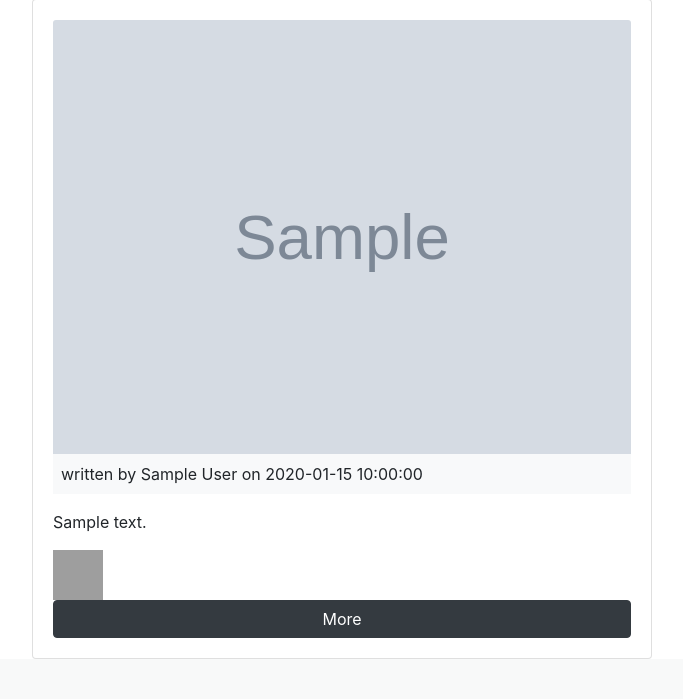
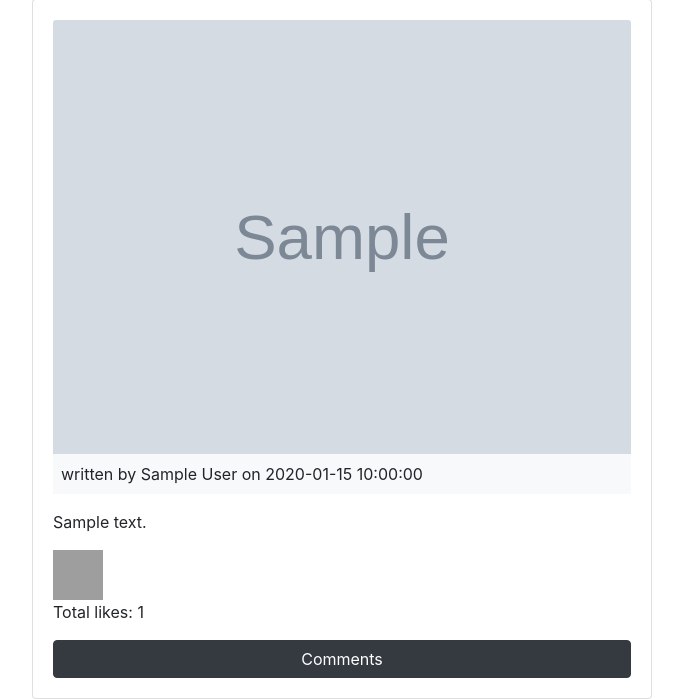
Before and after one commit to amazhara/camagru, a PHP site: page /posts in a window 1280 px wide. Shown: the part 145-844 px from the top of the page, without its empty margins (298-981 px from the left). Before the commit the page ends 804 px from the top, so only its background shows below. Run offline with PHP 8.4, Linux system fonts and the light colour scheme; the visitor is signed in with stand-in values (Sample User, id 1); tables that the repository leaves empty or names only in its code hold one stand-in row (values such as "Sample post"); grey boxes marked "Sample" are stand-in pictures; some libraries are stand-ins or nearby versions; grey boxes are pictures that could not be loaded.

Commit message:
Add likes count, now user can see how many likes post has

```diff
--- a/camagru/app/controllers/Posts.php
+++ b/camagru/app/controllers/Posts.php
@@ -21,12 +21,7 @@ class Posts extends Controller
     }
 
     public function index() {
-        // User must log in to see posts
-        if (!isLoggedIn()) {
-            flash('login_to_post', 'Please, login to see posts list');
-            redirect('/users/login');
-        }
-
+        // Get all posts info from model
         $posts = $this->postModel->getPosts();
 
         // Check whether user like some post
@@ -45,7 +40,14 @@ class Posts extends Controller
             'posts' => $posts
         ];
 
+        // TODO make view responsive
         $this->view('posts/index', $data);
+    }
+
+    public function show() {
+        // TODO add alert login to comment
+        $data = [];
+        $this->view('posts/show', $data);
     }
 
     public function add()
@@ -116,12 +118,14 @@ class Posts extends Controller
                         if ($like->post_id === $data['post_id']) {
                             // Delete like if user pressed button twice
                             $this->postModel->deleteLikeById($like->id);
+                            $this->postModel->postUpdateLikesCount($data['post_id']);
                             redirect('/posts');
                             exit;
                         }
                     }
 
                     $this->postModel->like($data);
+                    $this->postModel->postUpdateLikesCount($data['post_id']);
                 }
             }
             redirect('/posts');
--- a/camagru/app/view/posts/index.php
+++ b/camagru/app/view/posts/index.php
@@ -25,10 +25,12 @@
             <img src="https://www.transparentpng.com/thumb/instagram-heart/DlYWow-instagram-heart-hd-image.png" style="width: 50px; height: 50px;">
             <?php else : ?>
             <img src="https://www.transparentpng.com/thumb/instagram-heart/OtpLVC-heart-shaped-instagram-transparent-image.png" style="width: 50px; height: 50px;">
-
             <?php endif; ?>
         </a>
-        <a href="<?php echo URLROOT; ?>/posts/show/?id=<?php echo $post->postId; ?>" class="btn btn-dark">More</a>
+        <p class="card-text">
+            <?php echo 'Total likes: ' . $post->likes_count; ?>
+        </p>
+        <a href="<?php echo URLROOT; ?>/posts/show/?id=<?php echo $post->postId; ?>" class="btn btn-dark">Comments</a>
     </div>
 <?php endforeach; ?>
 
--- a/camagru/public/index.php
+++ b/camagru/public/index.php
@@ -17,7 +17,6 @@ $init = new Router;
 
 
 // TODO comment posts
-// TODO like posts
 // TODO make notifications by email when register
 // TODO make notifications when comment photo
 // TODO User change password
```
Also changed, not shown: camagru/app/view/posts/add.php (+5 -5 lines).
